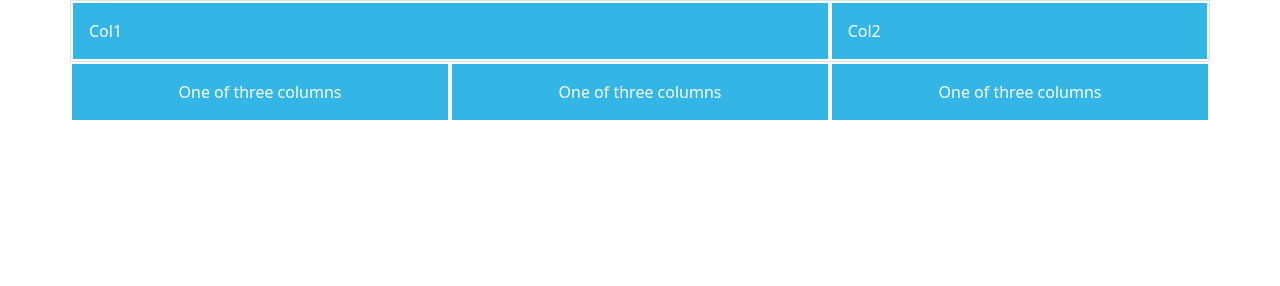
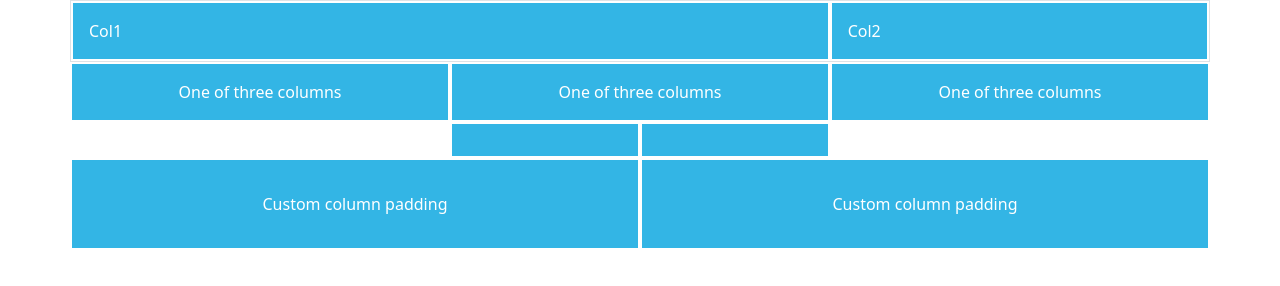
Before and after one commit to Chrisstruong/Bootstrap-learning, a plain HTML site: page index.html in a window 1280 px wide. Drawn offline with nearby package versions, Linux system fonts and the light colour scheme.

Commit message:
Finish grid system

```diff
--- a/index.html
+++ b/index.html
@@ -29,14 +29,32 @@
     </div>
     <div class="container text-center">
         <div class="row align-items-end">
+            <div class="col">
+                One of three columns
+            </div>
+            <div class="col">
+                One of three columns
+            </div>
+            <div class="col">
+                One of three columns
+            </div>
+        </div>
+    </div>
+
+    <div class="container">
+        <div class="row justify-content-center">
+            <div class="col-2"></div>
+            <div class="col-2"></div>
+        </div>
+    </div>
+
+    <div class="container px-4 text-center">
+        <div class="row gx-5">
           <div class="col">
-            One of three columns
+           <div class="p-3">Custom column padding</div>
           </div>
           <div class="col">
-            One of three columns
-          </div>
-          <div class="col">
-            One of three columns
+            <div class="p-3">Custom column padding</div>
           </div>
         </div>
       </div>
```
